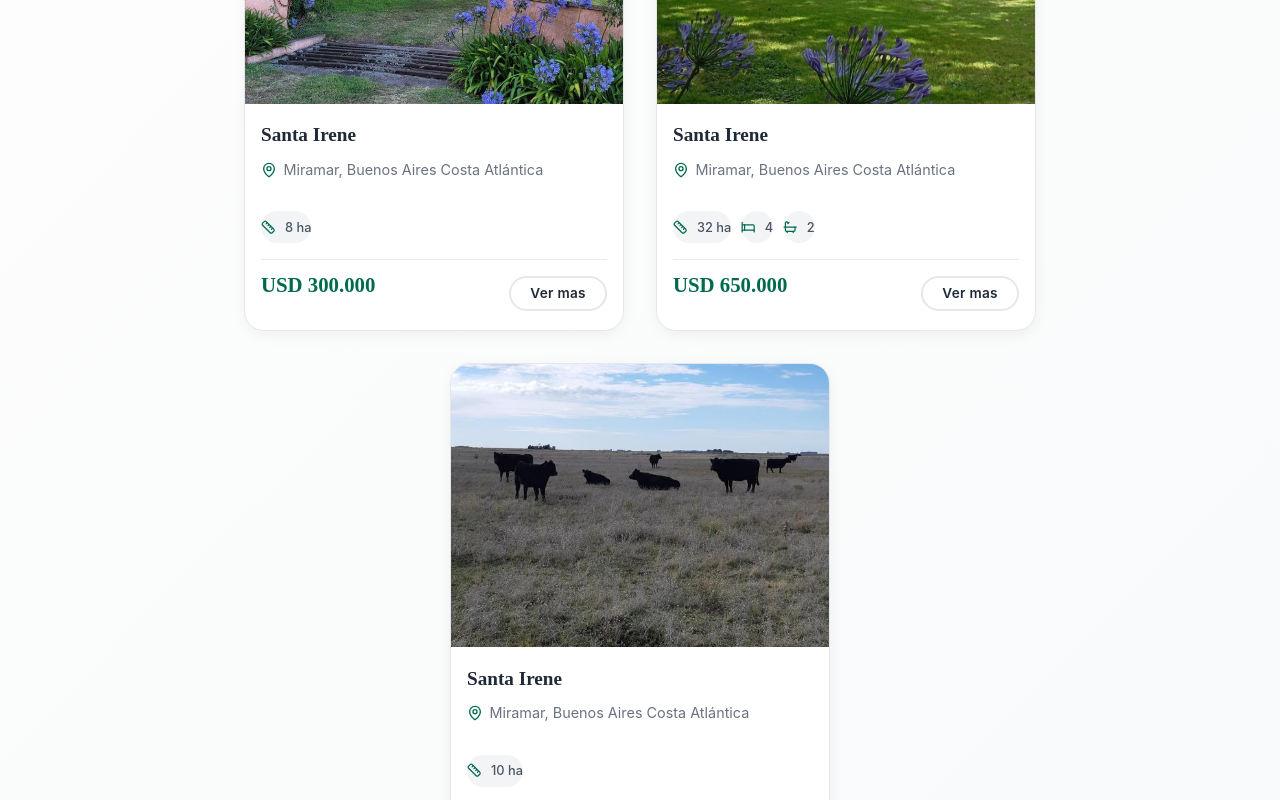
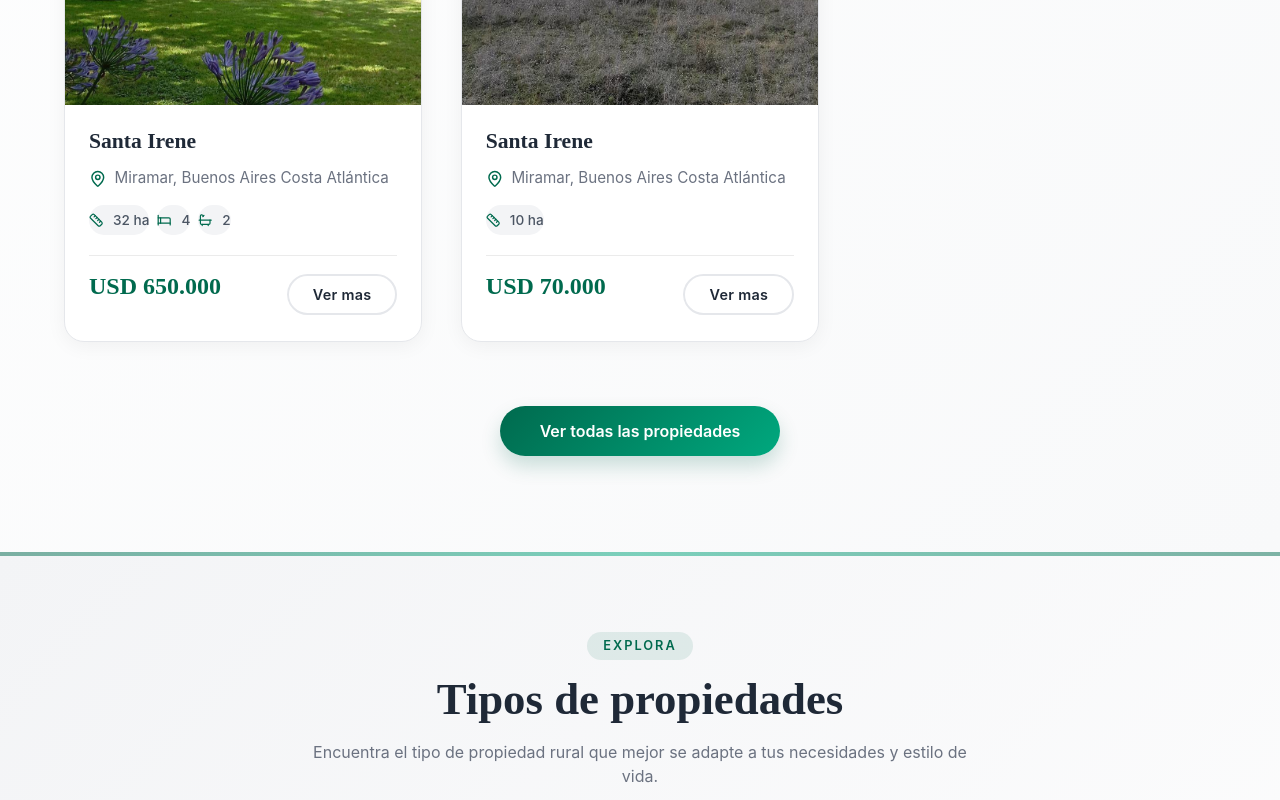
Before and after one commit to msmdev43/InmobiliariaRural, a React (Vite) app: page / in a window 1280 px wide. Shown: the part 1640-2440 px from the top of the page. Built offline with nearby package versions, Linux system fonts and the light colour scheme; the HTML template or start-up script is replaced by a standard one.

Commit message:
css propiedadesSeleccionadas

```diff
--- a/src/styles/components/featuredProp.css
+++ b/src/styles/components/featuredProp.css
@@ -1,6 +1,6 @@
 /* ===== FEATURED PROPERTIES SECTION ===== */
 .featured-section {
-  padding: 4rem 0;
+  padding: clamp(3rem, 8vw, 6rem) 0;
   background: linear-gradient(135deg, #ffffff 0%, #f8f9fa 100%);
   position: relative;
   overflow: hidden;
@@ -14,170 +14,130 @@
   right: 0;
   height: 4px;
   background: linear-gradient(90deg, #006A4E, #00a87e, #006A4E);
-  opacity: 0.5;
 }
 
-@media (min-width: 768px) {
-  .featured-section {
-    padding: 5rem 0;
-  }
-}
-
+/* ===== CONTAINER ===== */
 .container {
-  max-width: 1400px; /* Aumentado de 1280px para dar más espacio */
+  width: min(95%, 1600px);
   margin: 0 auto;
-  padding: 0 1rem;
-  position: relative;
-  z-index: 2;
-}
-
-@media (min-width: 640px) {
-  .container {
-    padding: 0 1.5rem;
-  }
-}
-
-@media (min-width: 1024px) {
-  .container {
-    padding: 0 2rem;
-  }
+  padding: 0 clamp(1rem, 3vw, 3rem);
 }
 
 /* ===== HEADER DE SECCIÓN ===== */
 .section-header {
   text-align: center;
-  margin-bottom: 2.5rem;
+  margin-bottom: clamp(2rem, 5vw, 4rem);
+  max-width: 800px;
+  margin-left: auto;
+  margin-right: auto;
 }
 
 .section-tag {
   display: inline-block;
   color: #006A4E;
   font-weight: 600;
-  font-size: 0.8rem;
+  font-size: clamp(0.75rem, 2vw, 0.875rem);
   text-transform: uppercase;
   letter-spacing: 2px;
-  margin-bottom: 0.8rem;
+  margin-bottom: 1rem;
   background: rgba(0, 106, 78, 0.1);
-  padding: 0.3rem 1rem;
+  padding: 0.5rem 1.5rem;
   border-radius: 30px;
 }
 
 .section-title {
   font-family: 'Playfair Display', serif;
-  font-size: 2rem;
+  font-size: clamp(2rem, 5vw, 3.5rem);
   font-weight: 700;
   color: #1f2937;
-  margin-bottom: 0.8rem;
-}
-
-@media (min-width: 640px) {
-  .section-title {
-    font-size: 2.4rem;
-  }
-}
-
-@media (min-width: 768px) {
-  .section-title {
-    font-size: 2.8rem;
-  }
+  margin-bottom: 1rem;
+  line-height: 1.2;
 }
 
 .section-description {
   color: #6b7280;
-  font-size: 1rem;
-  max-width: 42rem;
+  font-size: clamp(0.95rem, 2vw, 1.1rem);
+  max-width: 600px;
   margin: 0 auto;
-  line-height: 1.5;
+  line-height: 1.6;
 }
 
-/* ===== GRID DE PROPIEDADES - 3 COLUMNAS ===== */
+/* ===== GRID DE PROPIEDADES - OPTIMIZADO ===== */
 .properties-grid {
-  display: flex;
-  flex-wrap: wrap;
-  justify-content: center;
-  gap: 1.5rem;
-  margin-bottom: 2rem;
+  display: grid;
+  gap: clamp(1.5rem, 3vw, 2.5rem);
+  margin-bottom: clamp(2rem, 5vw, 4rem);
 }
 
-/* Tablets - 2 columnas */
+/* Mobile: 1 columna */
+.properties-grid {
+  grid-template-columns: 1fr;
+}
+
+/* Tablet: 2 columnas */
 @media (min-width: 640px) {
   .properties-grid {
-    gap: 1.5rem;
+    grid-template-columns: repeat(2, 1fr);
   }
 }
 
-/* Desktop - 3 columnas (fijo) */
+/* Desktop: 3 columnas */
 @media (min-width: 1024px) {
   .properties-grid {
-    gap: 1.8rem;
-    max-width: 1200px;
-    margin-left: auto;
-    margin-right: auto;
+    grid-template-columns: repeat(3, 1fr);
   }
 }
 
-/* Pantallas grandes - mantenemos 3 columnas pero más grandes */
-@media (min-width: 1280px) {
+/* Pantallas muy grandes: 4 columnas (opcional, para aprovechar mejor el espacio) */
+@media (min-width: 1600px) {
   .properties-grid {
-    gap: 2rem;
+    grid-template-columns: repeat(4, 1fr);
   }
 }
 
-/* ===== TARJETA DE PROPIEDAD - MÁS GRANDE ===== */
+/* ===== TARJETA DE PROPIEDAD - MEJORADA ===== */
 .property-card {
   overflow: hidden;
   border: 1px solid #e5e7eb;
   border-radius: 20px;
   background-color: #ffffff;
-  transition: all 0.3s ease;
+  transition: all 0.4s cubic-bezier(0.4, 0, 0.2, 1);
   display: flex;
   flex-direction: column;
-  box-shadow: 0 4px 15px rgba(0, 0, 0, 0.05);
+  box-shadow: 0 4px 20px rgba(0, 0, 0, 0.05);
+  height: 100%;
   width: 100%;
-  max-width: 380px;
-  flex: 0 0 100%;
-}
-
-/* Tablets - 2 cards por fila */
-@media (min-width: 640px) {
-  .property-card {
-    flex: 0 0 calc(50% - 0.75rem);
-    max-width: calc(50% - 0.75rem);
-  }
-}
-
-/* Desktop - 3 cards por fila */
-@media (min-width: 1024px) {
-  .property-card {
-    flex: 0 0 calc(33.333% - 1.2rem);
-    max-width: 380px;
-  }
 }
 
 .property-card:hover {
-  box-shadow: 0 20px 30px -8px rgba(0, 106, 78, 0.2);
-  transform: translateY(-6px); /* Más efecto */
-  border-color: rgba(0, 106, 78, 0.3);
+  box-shadow: 0 25px 40px -12px rgba(0, 106, 78, 0.25);
+  transform: translateY(-8px);
+  border-color: rgba(0, 106, 78, 0.2);
 }
 
-/* ===== IMAGEN - MÁS GRANDE ===== */
+/* ===== IMAGEN - MEJORADA ===== */
 .card-image-container {
   position: relative;
-  aspect-ratio: 4/3;
+  aspect-ratio: 16/9; /* Mejor proporción para desktop */
   overflow: hidden;
-  flex-shrink: 0;
   background-color: #f3f4f6;
+}
+
+@media (min-width: 1024px) {
+  .card-image-container {
+    aspect-ratio: 4/3; /* Vuelve a 4/3 en desktop */
+  }
 }
 
 .card-image {
   width: 100%;
   height: 100%;
   object-fit: cover;
-  transition: transform 0.6s ease;
+  transition: transform 0.7s cubic-bezier(0.4, 0, 0.2, 1);
 }
 
 .property-card:hover .card-image {
-  transform: scale(1.08);
+  transform: scale(1.1);
 }
 
 .property-type-badge {
@@ -186,55 +146,54 @@
   left: 1rem;
   background: linear-gradient(135deg, #006A4E, #00a87e);
   color: white;
-  font-size: 0.8rem; /* Aumentado de 0.7rem */
+  font-size: clamp(0.7rem, 1.5vw, 0.85rem);
   font-weight: 600;
-  padding: 0.3rem 1rem; /* Aumentado */
+  padding: 0.4rem 1.2rem;
   border-radius: 30px;
   text-transform: uppercase;
-  letter-spacing: 0.3px;
+  letter-spacing: 0.5px;
   z-index: 10;
-  box-shadow: 0 4px 10px rgba(0, 106, 78, 0.3);
+  box-shadow: 0 4px 15px rgba(0, 106, 78, 0.3);
+  backdrop-filter: blur(4px);
 }
 
-/* ===== CONTENIDO DE LA CARD - MÁS GRANDE ===== */
+/* ===== CONTENIDO DE LA CARD - OPTIMIZADO ===== */
 .card-content {
-  padding: 1.2rem 1rem 1rem; /* Aumentado */
+  padding: clamp(1rem, 3vw, 1.5rem);
   display: flex;
   flex-direction: column;
   flex: 1;
 }
 
-/* Título - más grande */
+/* Título */
 .property-title {
   font-family: 'Playfair Display', serif;
-  font-size: 1.2rem; /* Aumentado de 1rem */
+  font-size: clamp(1.1rem, 2.5vw, 1.35rem);
   font-weight: 700;
   color: #1f2937;
-  margin-bottom: 0.5rem;
+  margin-bottom: 0.75rem;
   white-space: nowrap;
   overflow: hidden;
   text-overflow: ellipsis;
-  min-height: 1.8rem;
 }
 
-/* Ubicación - más grande */
+/* Ubicación */
 .property-location {
   display: flex;
   align-items: flex-start;
-  gap: 0.4rem;
+  gap: 0.5rem;
   color: #6b7280;
-  font-size: 0.9rem; /* Aumentado de 0.75rem */
-  margin-bottom: 0.8rem;
-  min-height: 2.4rem;
-  line-height: 1.4;
+  font-size: clamp(0.85rem, 2vw, 0.95rem);
+  margin-bottom: 1rem;
+  line-height: 1.5;
 }
 
 .location-icon {
-  width: 1rem; /* Aumentado */
-  height: 1rem; /* Aumentado */
+  width: clamp(0.9rem, 2vw, 1.1rem);
+  height: clamp(0.9rem, 2vw, 1.1rem);
   color: #006A4E;
   flex-shrink: 0;
-  margin-top: 0.1rem;
+  margin-top: 0.2rem;
 }
 
 .location-text {
@@ -246,60 +205,58 @@
   word-break: break-word;
 }
 
-/* Características - más grandes */
+/* Características - MEJORADAS */
 .property-features {
   display: flex;
   align-items: center;
-  justify-content: flex-start;
-  gap: 0.6rem;
-  color: #4b5563;
-  font-size: 0.9rem; /* Aumentado */
-  margin-bottom: 1rem;
-  min-height: 2rem;
+  gap: 0.5rem;
+  margin-bottom: 1.25rem;
   flex-wrap: wrap;
 }
 
 .feature-item {
   display: flex;
   align-items: center;
-  gap: 0.3rem;
+  gap: 0.4rem;
   background: #f3f4f6;
-  padding: 0.25rem 0.8rem; /* Aumentado */
+  padding: 0.4rem 1rem;
   border-radius: 30px;
   transition: all 0.2s ease;
-  height: 2rem; /* Aumentado */
+}
+
+.feature-item:hover {
+  background: #e5e7eb;
 }
 
 .feature-icon {
-  width: 0.9rem; /* Aumentado */
-  height: 0.9rem; /* Aumentado */
+  width: clamp(0.85rem, 2vw, 1rem);
+  height: clamp(0.85rem, 2vw, 1rem);
   color: #006A4E;
   flex-shrink: 0;
 }
 
 .feature-item span {
   white-space: nowrap;
-  font-size: 0.8rem; /* Aumentado */
+  font-size: clamp(0.75rem, 1.5vw, 0.85rem);
   font-weight: 500;
+  color: #4b5563;
 }
 
-/* Footer - más grande */
+/* Footer - MEJORADO */
 .card-footer {
   display: flex;
   align-items: center;
   justify-content: space-between;
   margin-top: auto;
-  padding-top: 0.8rem;
+  padding-top: 1rem;
   border-top: 1px solid rgba(0, 0, 0, 0.08);
-  min-height: 2.5rem;
 }
 
 .property-price {
   font-family: 'Playfair Display', serif;
-  font-size: 1.3rem; /* Aumentado */
+  font-size: clamp(1.25rem, 3vw, 1.5rem);
   font-weight: 700;
   color: #006A4E;
-  white-space: nowrap;
   line-height: 1.2;
 }
 
@@ -307,17 +264,17 @@
   border: 2px solid #e5e7eb;
   background: none;
   color: #1f2937;
-  padding: 0.3rem 1.2rem; /* Aumentado */
+  padding: 0.5rem 1.5rem;
   border-radius: 30px;
-  font-size: 0.85rem; /* Aumentado */
+  font-size: clamp(0.8rem, 1.5vw, 0.9rem);
   font-weight: 600;
   cursor: pointer;
   transition: all 0.3s ease;
   white-space: nowrap;
   letter-spacing: 0.3px;
-  height: 2.2rem; /* Aumentado */
-  display: flex;
+  display: inline-flex;
   align-items: center;
+  justify-content: center;
 }
 
 .view-button:hover {
@@ -325,34 +282,59 @@
   border-color: #006A4E;
   color: white;
   transform: translateY(-2px);
-  box-shadow: 0 5px 12px rgba(0, 106, 78, 0.2);
+  box-shadow: 0 8px 20px rgba(0, 106, 78, 0.25);
 }
 
-/* ===== BOTÓN VER TODAS ===== */
+.view-button:active {
+  transform: translateY(0);
+}
+
+/* ===== BOTÓN VER TODAS - MEJORADO ===== */
 .view-all-container {
   text-align: center;
-  margin-top: 3rem; /* Aumentado */
+  margin-top: clamp(2rem, 5vw, 4rem);
 }
 
 .view-all-button {
   background: linear-gradient(135deg, #006A4E, #00a87e);
   color: white;
-  padding: 1rem 3rem; /* Aumentado */
+  padding: clamp(0.8rem, 2.5vw, 1.2rem) clamp(2rem, 5vw, 4rem);
   border-radius: 50px;
   font-weight: 600;
-  font-size: 1.1rem; /* Aumentado */
+  font-size: clamp(1rem, 2vw, 1.15rem);
   border: none;
   cursor: pointer;
   transition: all 0.3s ease;
-  box-shadow: 0 10px 20px rgba(0, 106, 78, 0.2);
+  box-shadow: 0 10px 25px rgba(0, 106, 78, 0.25);
   display: inline-flex;
   align-items: center;
-  gap: 0.5rem;
+  gap: 0.75rem;
+  position: relative;
+  overflow: hidden;
+}
+
+.view-all-button::before {
+  content: '';
+  position: absolute;
+  top: 0;
+  left: -100%;
+  width: 100%;
+  height: 100%;
+  background: linear-gradient(90deg, transparent, rgba(255, 255, 255, 0.2), transparent);
+  transition: left 0.5s ease;
+}
+
+.view-all-button:hover::before {
+  left: 100%;
 }
 
 .view-all-button:hover {
   transform: translateY(-3px);
-  box-shadow: 0 15px 30px rgba(0, 106, 78, 0.3);
+  box-shadow: 0 20px 35px rgba(0, 106, 78, 0.35);
+}
+
+.view-all-button:active {
+  transform: translateY(-1px);
 }
 
 .button-icon {
@@ -362,48 +344,45 @@
 }
 
 .view-all-button:hover .button-icon {
-  transform: translateX(5px);
+  transform: translateX(8px);
 }
 
-/* ===== RESPONSIVE ===== */
-@media (max-width: 768px) {
-  .property-card {
-    max-width: 100%;
-  }
-
-  .property-price {
-    font-size: 1.2rem;
-  }
-
-  .property-title {
-    font-size: 1.1rem;
-    min-height: 1.6rem;
-  }
-
-  .property-location {
-    min-height: 2.2rem;
-    font-size: 0.85rem;
+/* ===== RESPONSIVE MEJORADO ===== */
+@media (max-width: 640px) {
+  .property-features {
+    gap: 0.4rem;
   }
 
   .feature-item {
-    height: 1.8rem;
+    padding: 0.3rem 0.8rem;
+  }
+
+  .card-footer {
+    flex-direction: column;
+    gap: 0.75rem;
+    align-items: stretch;
+  }
+
+  .view-button {
+    width: 100%;
+  }
+}
+
+@media (max-width: 480px) {
+  .property-location {
+    font-size: 0.8rem;
   }
 
   .feature-item span {
-    font-size: 0.75rem;
-  }
-
-  .view-all-button {
-    padding: 0.8rem 2rem;
-    font-size: 1rem;
+    font-size: 0.7rem;
   }
 }
 
-/* ===== ANIMACIONES ===== */
+/* ===== ANIMACIONES MEJORADAS ===== */
 @keyframes fadeInUp {
   from {
     opacity: 0;
-    transform: translateY(10px);
+    transform: translateY(30px);
   }
   to {
     opacity: 1;
@@ -412,7 +391,8 @@
 }
 
 .property-card {
-  animation: fadeInUp 0.5s ease forwards;
+  animation: fadeInUp 0.6s cubic-bezier(0.4, 0, 0.2, 1) forwards;
+  opacity: 0;
 }
 
 .property-card:nth-child(1) { animation-delay: 0.1s; }
@@ -420,3 +400,17 @@
 .property-card:nth-child(3) { animation-delay: 0.3s; }
 .property-card:nth-child(4) { animation-delay: 0.4s; }
 .property-card:nth-child(5) { animation-delay: 0.5s; }
+.property-card:nth-child(n+6) { animation-delay: 0.6s; }
+
+/* ===== UTILIDADES ADICIONALES ===== */
+.visually-hidden {
+  position: absolute;
+  width: 1px;
+  height: 1px;
+  padding: 0;
+  margin: -1px;
+  overflow: hidden;
+  clip: rect(0, 0, 0, 0);
+  white-space: nowrap;
+  border: 0;
+}
```
